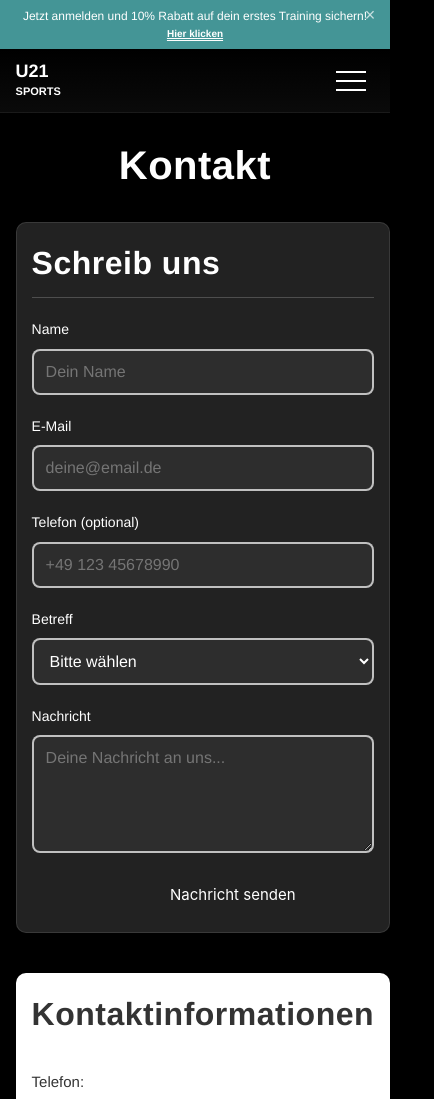
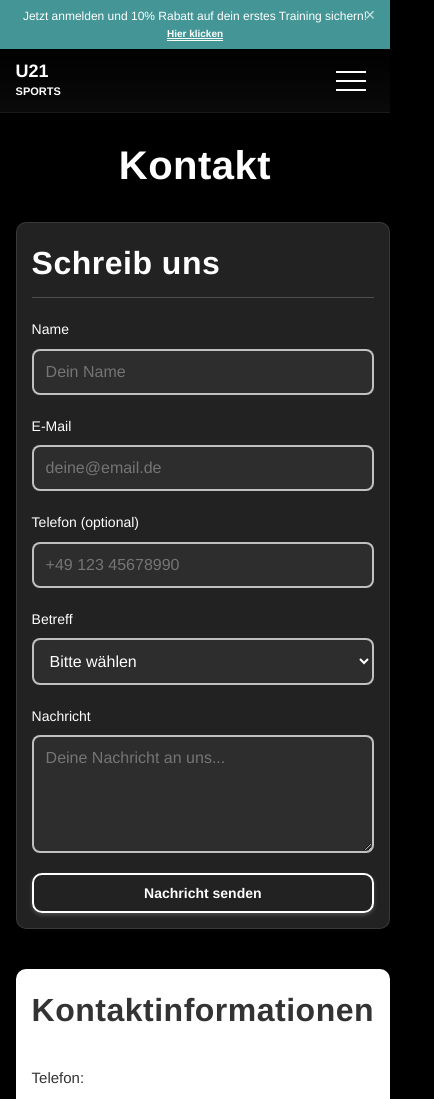
Before and after one commit to ariasabouri/u21sports, a Vue app: page /contact in a window 390 px wide. Shown: the top 1099 px of the page, 434 px wide, since content can reach past the window. Built offline with nearby package versions, Linux system fonts and the light colour scheme.

Commit message:
fixed buttons

```diff
--- a/src/components/Membership.vue
+++ b/src/components/Membership.vue
@@ -26,6 +26,7 @@
             <button class="membership-button" :style="buttonStyle" @click="$emit('signin-click')">
               <div class="button-text">{{ signinButtonText }}</div>
             </button>
+            <Button type="primary" size="large" text="ctaText" />
           </slot>
         </div>
       </div>
@@ -36,6 +37,7 @@
 <script setup lang="ts">
 import { computed } from 'vue'
 import kaganImg2 from '@/assets/images/img_kagan_2.jpeg'
+import Button from './UI/Button.vue';
 
 // Define component props with defaults
 const props = withDefaults(defineProps<{
--- a/src/components/Promo.vue
+++ b/src/components/Promo.vue
@@ -17,7 +17,7 @@ const hidePromo = () => {
 
 const props = withDefaults(defineProps<{
     // Content
-    promoText: string,
+    promoText?: string,
     ctaLinkText?: string,
     ctaLink?: string,
 }>(), {
--- a/src/components/UI/Button.vue
+++ b/src/components/UI/Button.vue
@@ -1,10 +1,5 @@
 <template>
-    <button class="u21-button" :class="{
-        'primary': type === 'primary',
-        'secondary': type === 'secondary',
-        'large': size === 'large',
-        'small': size === 'small'
-    }" @click="$emit('click')">
+    <button class="membership-button" :style="{ '--bg-color': backgroundColor }" @click="$emit('click')">
         <div class="button-text">
             <slot>{{ text }}</slot>
         </div>
@@ -14,8 +9,7 @@
 <script setup lang="ts">
 defineProps<{
     text?: string;
-    type?: 'primary' | 'secondary';
-    size?: 'small' | 'medium' | 'large';
+    backgroundColor?: string; // Pass hex or "transparent"
 }>();
 
 defineEmits<{
@@ -24,7 +18,7 @@ defineEmits<{
 </script>
 
 <style scoped>
-.u21-button {
+.membership-button {
     all: unset;
     display: inline-flex;
     align-items: center;
@@ -34,51 +28,24 @@ defineEmits<{
     border-radius: 10px;
     cursor: pointer;
     transition: opacity 0.2s ease;
-    background-color: #000000 !important;
-    color: #ffffff !important;
-    border: 2px solid #ffffff !important;
+    background-color: var(--bg-color, #000000);
+    color: #ffffff;
+    border: 2px solid #ffffff;
     position: relative;
     z-index: 2;
 }
 
-.u21-button:hover {
-    background-color: #ffffff !important;
-    color: #000000 !important;
+.membership-button:hover {
+    background-color: #ffffff;
+    color: #000000;
     opacity: 1;
 }
 
-.u21-text {
+.button-text {
     font-family: "Roboto-SemiBold", Helvetica, sans-serif;
     font-size: 14px;
     font-weight: 600;
     line-height: normal;
     white-space: nowrap;
 }
-
-.u21-button.large {
-    padding: 12px 40px;
-}
-
-.u21-button.large .button-text {
-    font-size: 16px;
-}
-
-.u21-button.small {
-    padding: 8px 20px;
-}
-
-.u21-button.small .button-text {
-    font-size: 12px;
-}
-
-.u21-button.secondary {
-    border: 1px solid rgba(255, 255, 255, 0.5) !important;
-}
-
-/* Responsive styles */
-@media (max-width: 480px) {
-    .u21-button {
-        width: 100%;
-    }
-}
 </style>
--- a/src/views/ContactView.vue
+++ b/src/views/ContactView.vue
@@ -40,7 +40,8 @@
                                 placeholder="Deine Nachricht an uns..." rows="5"></textarea>
                         </div>
 
-                        <Button type="primary" text="Nachricht senden" @click="handleSubmit" />
+                        <Button type="primary" backgroundColor="transparent" text="Nachricht senden"
+                            @click="handleSubmit" />
                     </form>
                 </section>
 
```
